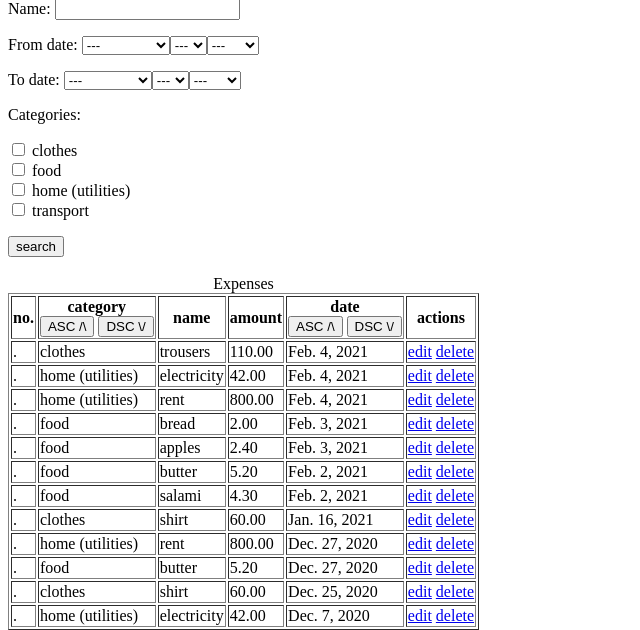
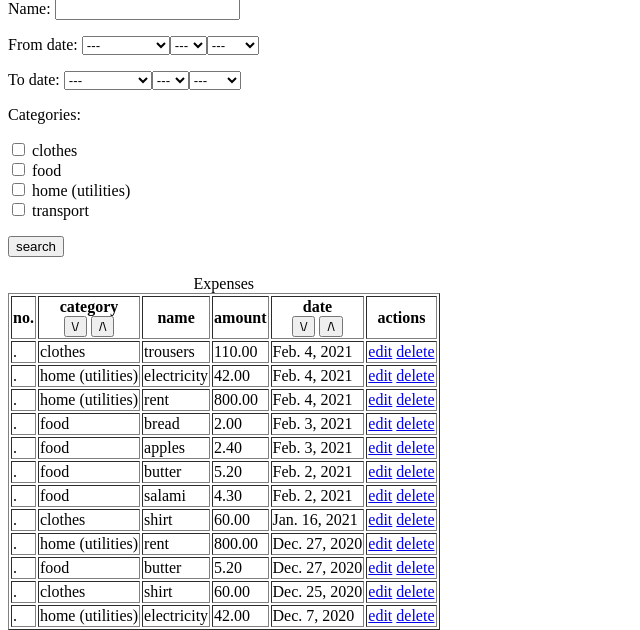
Before and after one commit to Gieneq/Expenses, a Django app: template expenses/templates/expenses/expense_list.html in a window 1280 px wide. Shown: the part 79-709 px from the top of the page, without its empty margins (0-640 px from the left). Run offline with Django 4.2, Linux system fonts and the light colour scheme; data comes from the database, SQL or seed files in the repository; tables that the repository leaves empty hold one stand-in row (values such as "Sample post"); the template is opened without the code that fills it: values that come from a table or form of the project are taken from there, most other values are stand-ins (such as "Sample title", 1, 10 or a date in 2020).

Commit message:
Fixed sorting direction of controllers.

```diff
--- a/project/templates/sortable_label.html
+++ b/project/templates/sortable_label.html
@@ -3,7 +3,7 @@
 </div>
 {% if controllers %}
 <div>
-    <button type="button" onclick="location.href='?order_by=-{{ label }}&{{ parameters }}'" {% if '-'|add:label in ordering %} disabled {% endif %}>ASC /\</button>
-    <button type="button" name='sorter' onclick="location.href='?order_by={{ label }}&{{ parameters }}'" {% if not '-'|add:label in ordering  and label in ordering%} disabled {% endif %}>DSC \/</button>
+    <button type="button" onclick="location.href='?order_by=-{{ label }}&{{ parameters }}'" {% if '-'|add:label in ordering %} disabled {% endif %}> \/ </button>
+    <button type="button" name='sorter' onclick="location.href='?order_by={{ label }}&{{ parameters }}'" {% if not '-'|add:label in ordering  and label in ordering%} disabled {% endif %}> /\ </button>
 </div>
 {% endif %}
```
